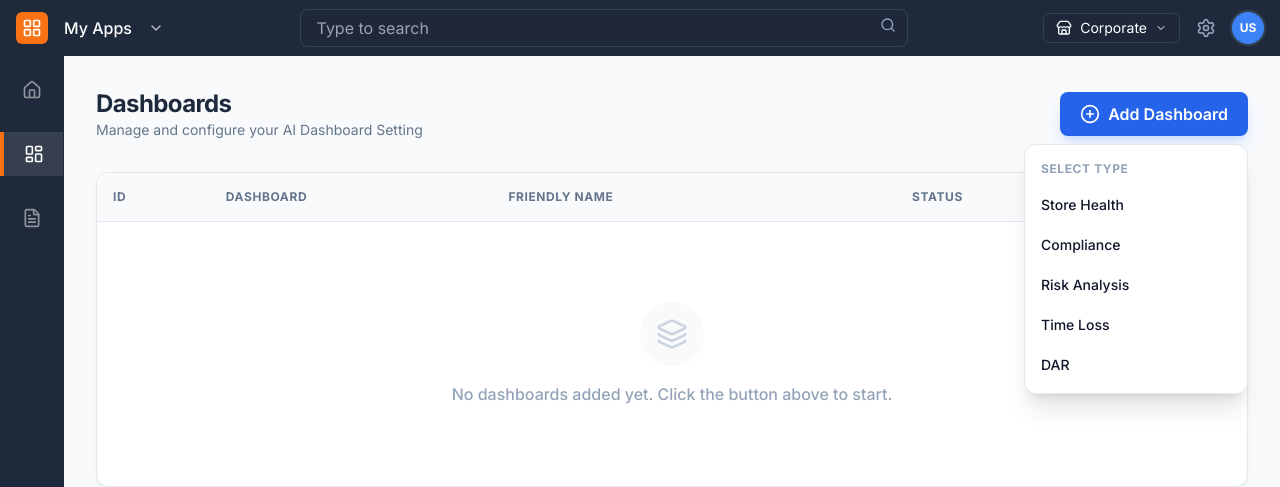
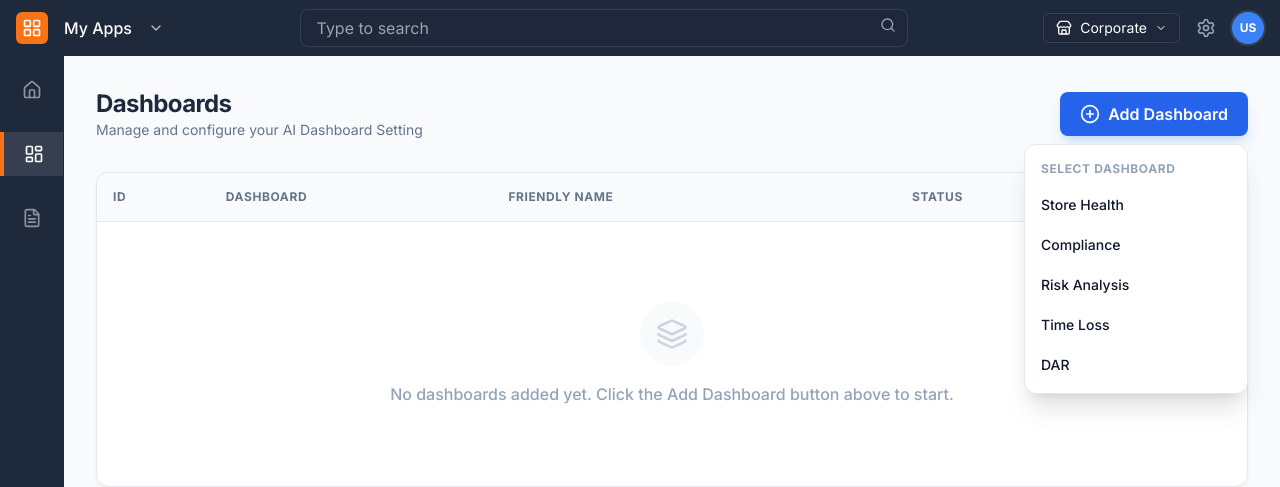
Before and after one commit to tushsoni/AIDashboardGlobalSettings, a plain HTML site: page index.html in a window 1280 px wide. Both pictures are taken after a click on the button "Add Dashboard". Shown: the top 487 px of the page. Drawn offline with nearby package versions, Linux system fonts and the light colour scheme.

Commit message:
Update index.html

```diff
--- a/index.html
+++ b/index.html
@@ -64,7 +64,7 @@
                             <i data-lucide="plus-circle" class="w-5 h-5"></i> Add Dashboard
                         </button>
                         <div id="addDropdown" class="hidden absolute right-0 mt-2 w-56 bg-white border rounded-xl shadow-xl z-30 py-2 border-slate-200">
-                            <div class="px-4 py-2 text-xs font-bold text-slate-400 uppercase tracking-wider">Select Type</div>
+                            <div class="px-4 py-2 text-xs font-bold text-slate-400 uppercase tracking-wider">Select Dashboard</div>
                             <button onclick="addDashboard('Store Health')" class="w-full text-left px-4 py-2.5 hover:bg-slate-50 text-sm font-medium">Store Health</button>
                             <button onclick="addDashboard('Compliance')" class="w-full text-left px-4 py-2.5 hover:bg-slate-50 text-sm font-medium">Compliance</button>
                             <button onclick="addDashboard('Risk Analysis')" class="w-full text-left px-4 py-2.5 hover:bg-slate-50 text-sm font-medium">Risk Analysis</button>
@@ -92,7 +92,7 @@
                         <div class="bg-slate-50 w-16 h-16 rounded-full flex items-center justify-center mx-auto mb-4">
                             <i data-lucide="layers" class="w-8 h-8 text-slate-300"></i>
                         </div>
-                        <p class="text-slate-400 font-medium">No dashboards added yet. Click the button above to start.</p>
+                        <p class="text-slate-400 font-medium">No dashboards added yet. Click the Add Dashboard button above to start.</p>
                     </div>
                 </div>
             </div>
```
